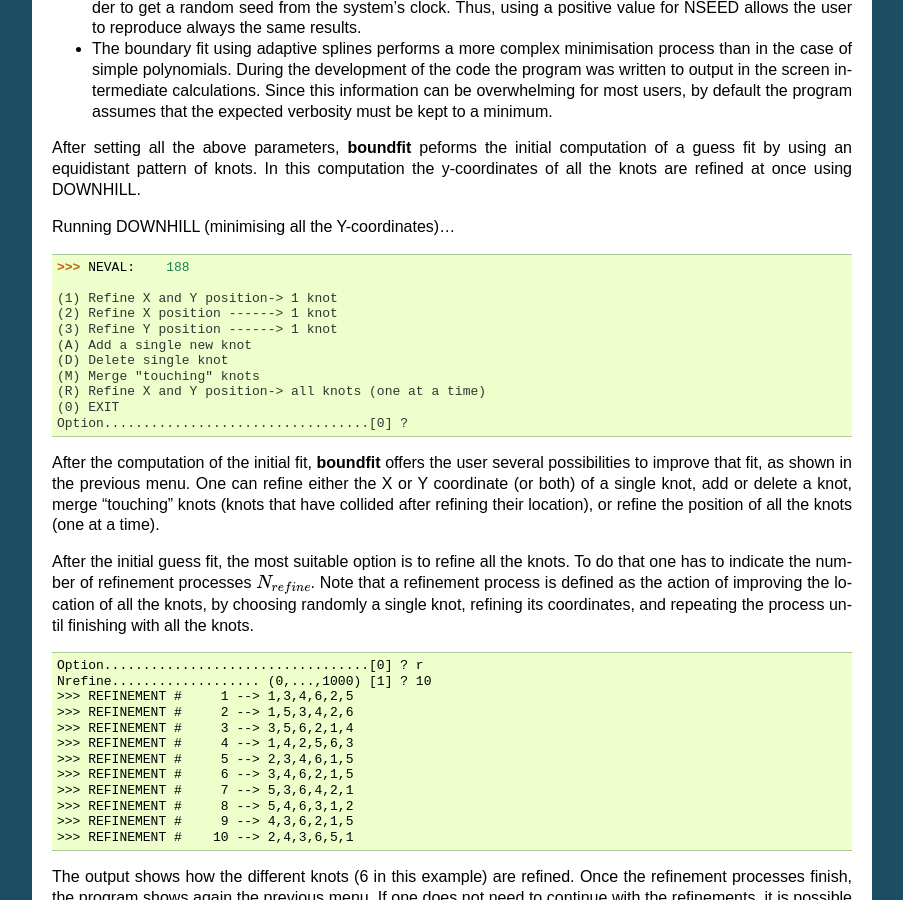
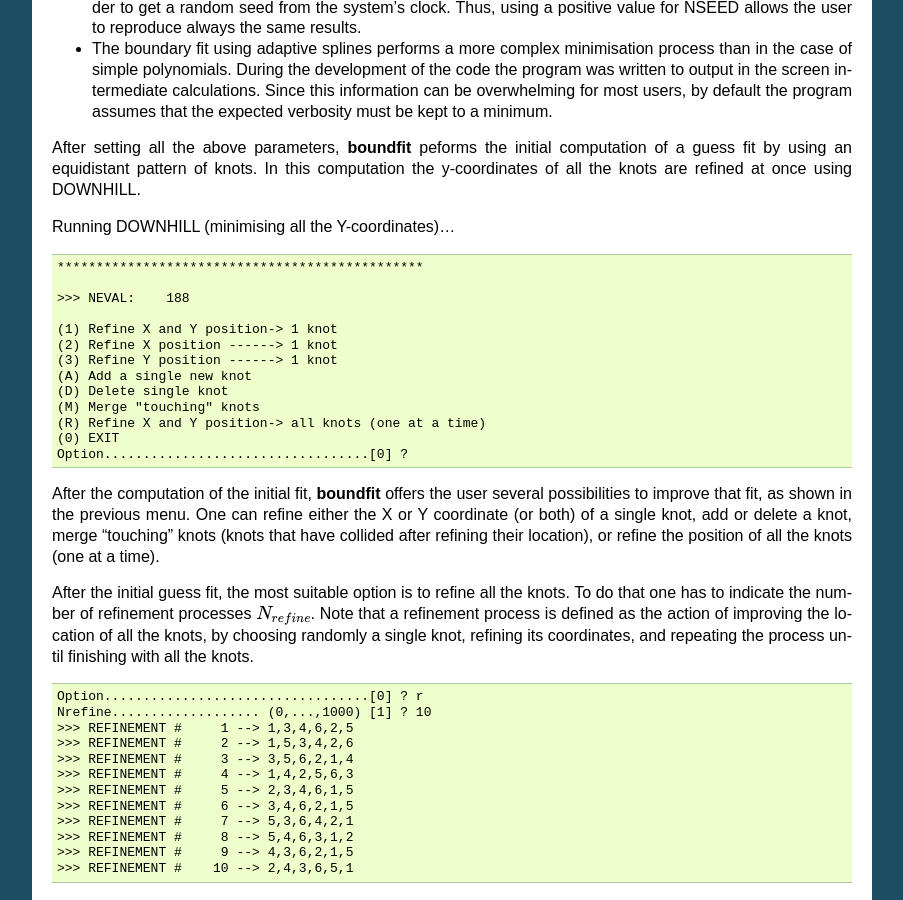
Before and after one commit to nicocardiel/boundfit, a Sphinx documentation site: the page built from docs/using_the_program.rst, in a window 1280 px wide and 900 px high, scrolled down 7770 px. Shown: the whole window, without its empty margins (198-1101 px from the left). Built offline with Sphinx 7.4.7, drawn with Linux system fonts in a browser that asks for light colours; formulas are drawn with MathJax 3; part of the change alters nothing that is shown; some of the changed text lies outside the part shown.

```diff
--- a/docs/using_the_program.rst
+++ b/docs/using_the_program.rst
@@ -555,6 +555,8 @@ Running DOWNHILL (minimising all the Y-coordinates)...
 
 ::
 
+      ***********************************************
+
       >>> NEVAL:    188
 
       (1) Refine X and Y position-> 1 knot
@@ -691,7 +693,8 @@ Running the program within shell scripts
 
 A way to run the **boundfit** with more flexibility is to execute the program
 with the help of a shell script. For example, the script
-:download:`boundfit_pol.tcsh<scripts/boundfit_pol.tcsh>` allows the users to
+:download:`boundfit_pol.tcsh<scripts/boundfit_pol.tcsh>` (or
+:download:`boundfit_pol.sh<scripts/boundfit_pol.sh>`) allows the users to
 fit a simple polynomial to a given data file with a single command line like
 
 ::
```
